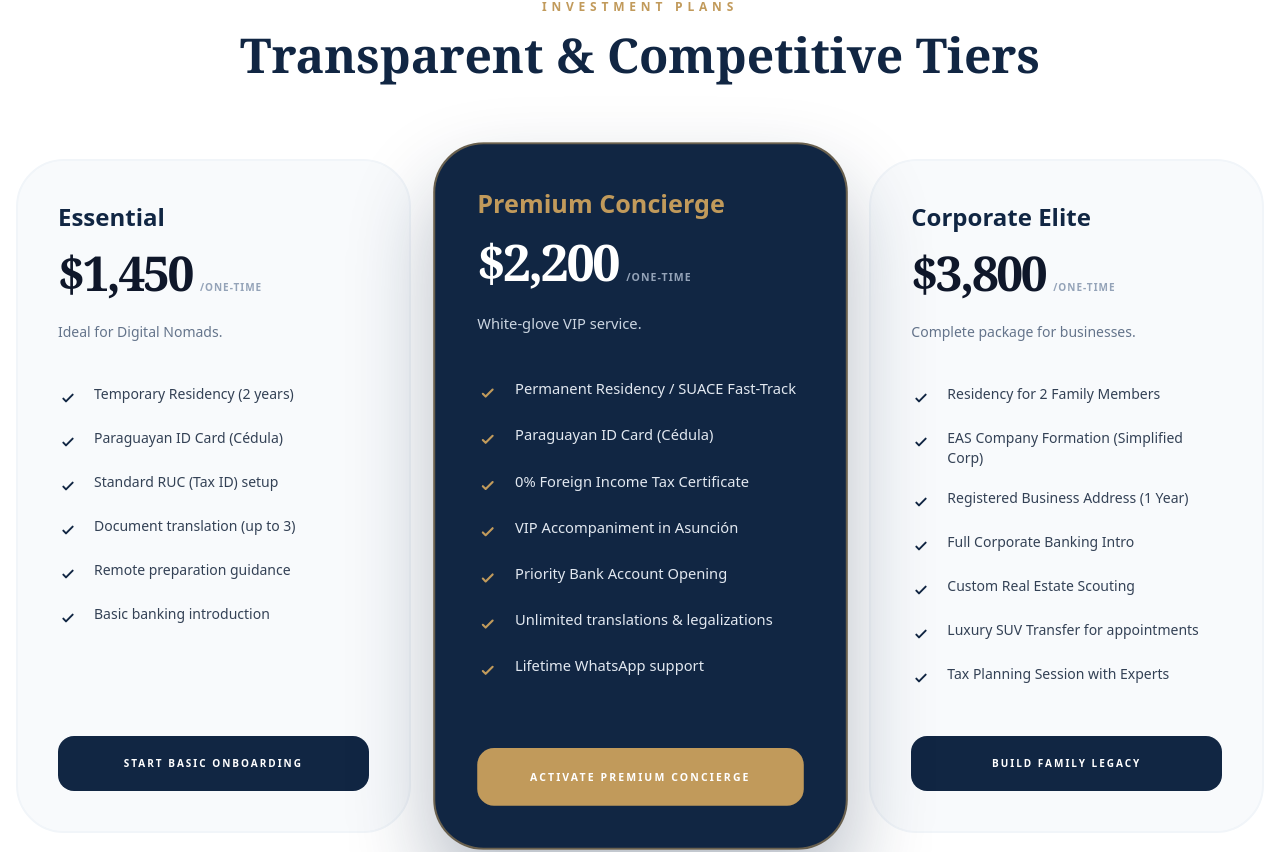
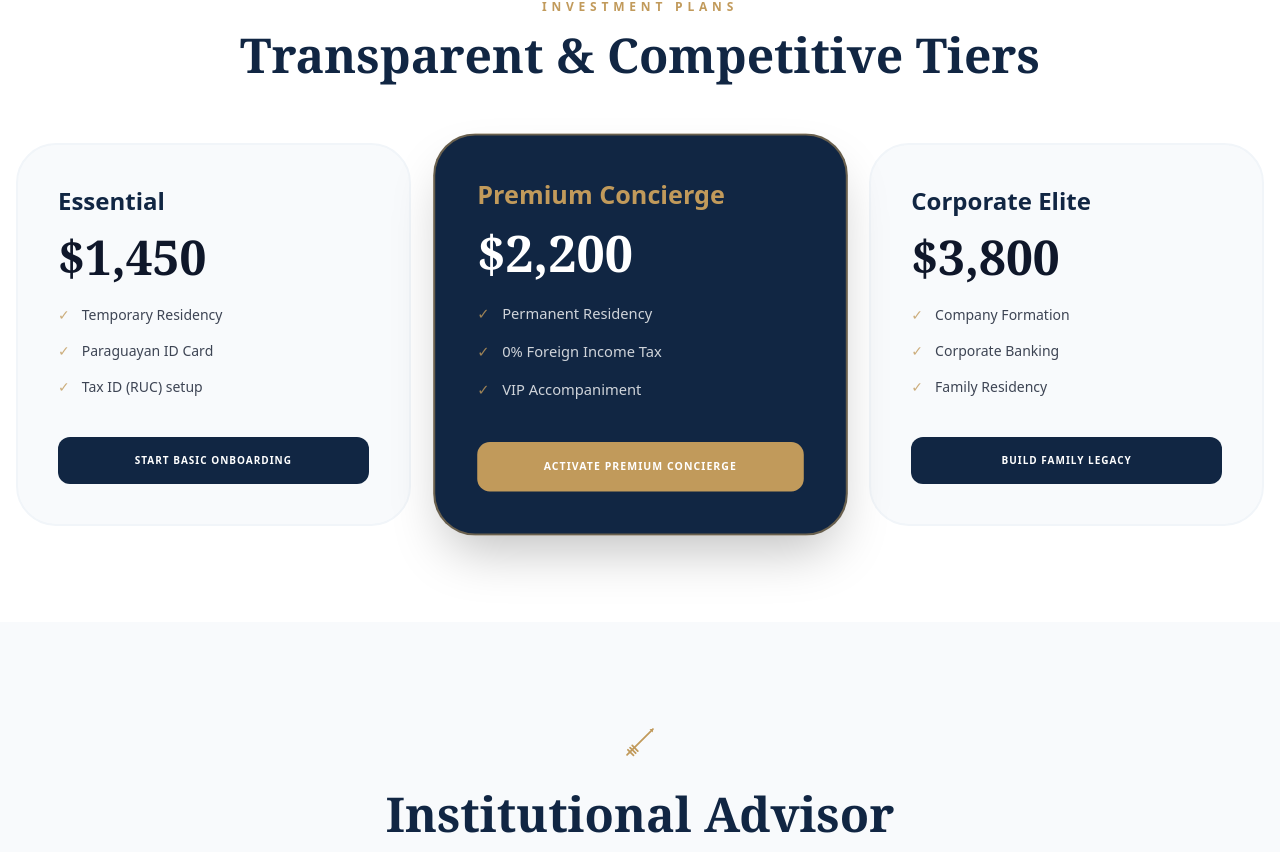
Before and after one commit to chito529/pycon, a React (Vite) app: page / in a window 1280 px wide. Shown: the part 6515-7367 px from the top of the page. Built offline with nearby package versions, Linux system fonts and the light colour scheme.

Commit message:
Update Pricing.tsx

```diff
--- a/src/components/Pricing.tsx
+++ b/src/components/Pricing.tsx
@@ -13,46 +13,23 @@ const Pricing: React.FC<PricingProps> = ({ lang }) => {
       name: t.essential,
       price: "$1,450",
       description: lang === 'ES' ? "Ideal para Nómadas Digitales." : "Ideal for Digital Nomads.",
-      features: [
-        "Temporary Residency (2 years)",
-        "Paraguayan ID Card (Cédula)",
-        "Standard RUC (Tax ID) setup",
-        "Document translation (up to 3)",
-        "Remote preparation guidance",
-        "Basic banking introduction"
-      ],
+      features: ["Temporary Residency", "Paraguayan ID Card", "Tax ID (RUC) setup"],
       cta: t.cta1,
       highlight: false
     },
     {
       name: t.premium,
       price: "$2,200",
-      description: lang === 'ES' ? "Servicio guante blanco VIP." : "White-glove VIP service.",
-      features: [
-        "Permanent Residency / SUACE Fast-Track",
-        "Paraguayan ID Card (Cédula)",
-        "0% Foreign Income Tax Certificate",
-        "VIP Accompaniment in Asunción",
-        "Priority Bank Account Opening",
-        "Unlimited translations & legalizations",
-        "Lifetime WhatsApp support"
-      ],
+      description: lang === 'ES' ? "Servicio VIP Guante Blanco." : "VIP White-Glove Service.",
+      features: ["Permanent Residency", "0% Foreign Income Tax", "VIP Accompaniment"],
       cta: t.cta2,
       highlight: true
     },
     {
       name: t.corporate,
       price: "$3,800",
-      description: lang === 'ES' ? "Paquete completo para empresas." : "Complete package for businesses.",
-      features: [
-        "Residency for 2 Family Members",
-        "EAS Company Formation (Simplified Corp)",
-        "Registered Business Address (1 Year)",
-        "Full Corporate Banking Intro",
-        "Custom Real Estate Scouting",
-        "Luxury SUV Transfer for appointments",
-        "Tax Planning Session with Experts"
-      ],
+      description: lang === 'ES' ? "Solución para Empresas y Familias." : "Business & Family Solution.",
+      features: ["Company Formation", "Corporate Banking", "Family Residency"],
       cta: t.cta3,
       highlight: false
     }
@@ -62,61 +39,42 @@ const Pricing: React.FC<PricingProps> = ({ lang }) => {
     // 1. Scroll suave al chat
     document.getElementById('ai-advisor')?.scrollIntoView({ behavior: 'smooth' });
 
-    // 2. Emitir evento para la IA
-    const message = lang === 'ES'
-      ? `Me interesa el ${planName}. ¿Cómo agendamos para iniciar?`
-      : `I am interested in the ${planName}. How can we schedule to start?`;
-
-    const event = new CustomEvent('ai-plan-selection', { detail: { message } });
+    // 2. Disparar el evento exacto que espera el AIConcierge
+    const event = new CustomEvent('selectPlan', { detail: { plan: planName } });
     window.dispatchEvent(event);
   };
 
   return (
     <section className="py-24 px-4 bg-white" id="pricing">
       <div className="max-w-7xl mx-auto">
-        <div className="text-center mb-20">
+        <div className="text-center mb-16">
           <h2 className="text-xs font-bold text-[#c19a5b] uppercase tracking-[0.4em] mb-4 text-center">Investment Plans</h2>
-          <h3 className="text-4xl md:text-5xl font-serif font-bold text-[#112643] mb-6 text-center">{t.title}</h3>
+          <h3 className="text-4xl md:text-5xl font-serif font-bold text-[#112643] text-center">{t.title}</h3>
         </div>
 
-        <div className="grid grid-cols-1 md:grid-cols-3 gap-8 items-stretch">
+        <div className="grid grid-cols-1 md:grid-cols-3 gap-8">
           {tiers.map((tier, idx) => (
             <div
               key={idx}
-              className={`flex flex-col p-10 rounded-[3rem] transition-all duration-700 border-2 ${
+              className={`flex flex-col p-10 rounded-[2.5rem] border-2 transition-all duration-500 ${
                 tier.highlight
-                  ? 'bg-[#112643] text-white shadow-[0_40px_80px_rgba(17,38,67,0.3)] scale-105 z-10 border-[#c19a5b]/50'
-                  : 'bg-slate-50 text-slate-900 border-slate-100 hover:border-[#c19a5b]'
+                  ? 'bg-[#112643] text-white scale-105 border-[#c19a5b]/50 shadow-2xl'
+                  : 'bg-slate-50 border-slate-100'
               }`}
             >
-              <div className="mb-10">
-                <h4 className={`text-2xl font-bold mb-4 ${tier.highlight ? 'text-[#c19a5b]' : 'text-[#112643]'}`}>{tier.name}</h4>
-                <div className="flex items-baseline gap-2">
-                  <span className="text-5xl font-serif font-bold tracking-tighter">{tier.price}</span>
-                  <span className="text-[10px] font-black uppercase tracking-widest text-slate-400">/one-time</span>
-                </div>
-                <p className={`mt-6 text-sm leading-relaxed font-light ${tier.highlight ? 'text-slate-300' : 'text-slate-500'}`}>{tier.description}</p>
-              </div>
-
-              <ul className="space-y-5 mb-12 flex-grow">
-                {tier.features.map((feature, fIdx) => (
-                  <li key={fIdx} className="flex items-start gap-4 text-sm font-medium">
-                    <div className={`mt-1 rounded-full p-0.5 ${tier.highlight ? 'text-[#c19a5b]' : 'text-[#112643]'}`}>
-                      <svg className="w-4 h-4" fill="none" stroke="currentColor" viewBox="0 0 24 24">
-                        <path strokeLinecap="round" strokeLinejoin="round" strokeWidth={3} d="M5 13l4 4L19 7" />
-                      </svg>
-                    </div>
-                    <span className={tier.highlight ? 'text-slate-200' : 'text-slate-700'}>{feature}</span>
+              <h4 className={`text-2xl font-bold mb-4 ${tier.highlight ? 'text-[#c19a5b]' : 'text-[#112643]'}`}>{tier.name}</h4>
+              <div className="text-5xl font-serif font-bold mb-6">{tier.price}</div>
+              <ul className="space-y-4 mb-10 flex-grow">
+                {tier.features.map((f, i) => (
+                  <li key={i} className="flex items-center gap-3 text-sm opacity-80">
+                    <span className="text-[#c19a5b]">✓</span> {f}
                   </li>
                 ))}
               </ul>
-
               <button
                 onClick={() => handlePlanSelection(tier.name)}
-                className={`w-full py-5 rounded-2xl font-black text-[10px] uppercase tracking-[0.2em] transition-all hover:shadow-xl active:scale-95 ${
-                  tier.highlight
-                    ? 'bg-[#c19a5b] hover:bg-[#b0894a] text-white shadow-[#c19a5b]/20'
-                    : 'bg-[#112643] hover:bg-slate-800 text-white shadow-indigo-900/10'
+                className={`w-full py-4 rounded-xl font-black text-[10px] uppercase tracking-widest transition-all ${
+                  tier.highlight ? 'bg-[#c19a5b] text-white' : 'bg-[#112643] text-white'
                 }`}
               >
                 {tier.cta}
```
